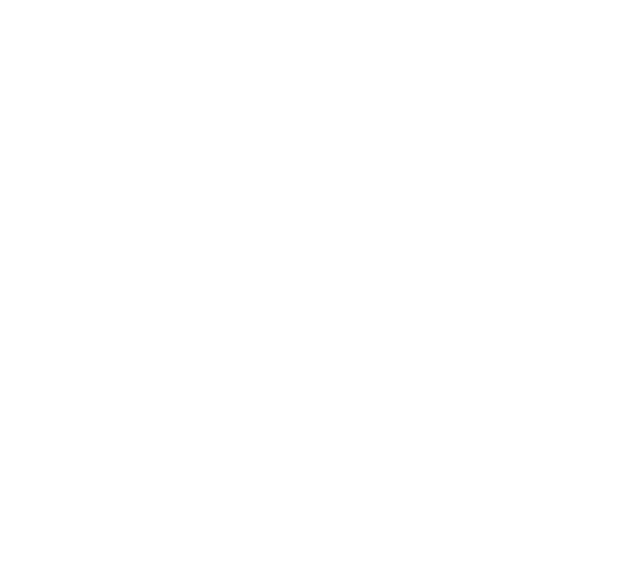
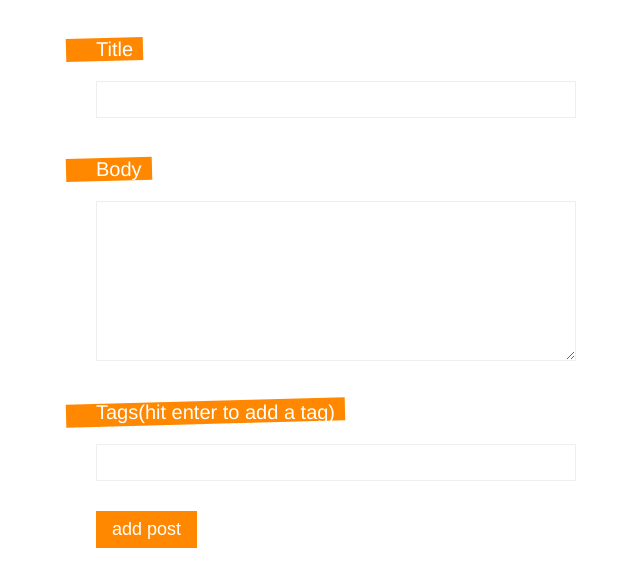
Before and after one commit to minthuhlaing007/compositionapi, a Vue app: page /create in a window 1280 px wide. Before the commit this address had no page. Shown: the top 586 px of the page, without its empty margins (304-944 px from the left). Built offline with nearby package versions, Linux system fonts and the light colour scheme.

Commit message:
create post frontend

```diff
--- a/src/components/Spinner.vue
+++ b/src/components/Spinner.vue
@@ -10,10 +10,10 @@
 
 <style>
 .spinner{
-  width: 20px;
-  height: 20px;
+  width: 50px;
+  height: 50px;
   margin: 50px auto;
-  border: 3px dashed transparent;
+  border: 3px dotted transparent;
   border-top-color: purple;
   border-radius: 50%;
   animation: spin 1s infinite;
--- a/src/router/index.js
+++ b/src/router/index.js
@@ -1,6 +1,7 @@
 import { createRouter, createWebHistory } from "vue-router";
 import HomeView from "../views/HomeView.vue";
 import Detail from "../views/Detail.vue";
+import Create from '../views/Create.vue';
 
 const routes = [
   {
@@ -14,6 +15,11 @@
     component: Detail,
     props: true,
   },
+  {
+    path: "/create",
+    name: "Create",
+    component: Create,
+  },
 ];
 
 const router = createRouter({
--- /dev/null
+++ b/src/views/Create.vue
@@ -0,0 +1,95 @@
+<template>
+  <form>
+    <label>Title</label>
+    <input type="text" required v-model="title" />
+    <label>Body</label>
+    <textarea required v-model="body"></textarea>
+    <label>Tags(hit enter to add a tag)</label>
+    <input type="text" v-model="tag" @keydown.enter.prevent="handleKeydown" />
+    <div v-for="tag in tags" :key="tag" class="pill">
+      {{ tag }}
+    </div>
+    <button>add post</button>
+  </form>
+  <!-- <h4>{{tags}}</h4> -->
+</template>
+
+<script>
+import { ref } from "vue";
+export default {
+  setup() {
+    let title = ref("");
+    let body = ref("");
+    let tag = ref("");
+    let tags = ref([]);
+
+    let handleKeydown = () => {
+      //   alert("enter key is working");
+      if (!tags.value.includes(tag.value)) {
+        tags.value.push(tag.value);
+      }
+      tag.value = "";
+    };
+
+    return { title, body, tag, handleKeydown, tags };
+  },
+};
+</script>
+
+<style>
+form {
+  max-width: 480px;
+  margin: 0 auto;
+  text-align: left;
+}
+input,
+textarea {
+  display: block;
+  margin: 10px 0;
+  width: 100%;
+  box-sizing: border-box;
+  padding: 10px;
+  border: 1px solid #eee;
+}
+textarea {
+  height: 160px;
+}
+label {
+  display: inline-block;
+  margin-top: 30px;
+  position: relative;
+  font-size: 20px;
+  color: white;
+  margin-bottom: 10px;
+}
+label::before {
+  content: "";
+  display: block;
+  width: 100%;
+  height: 100%;
+  background: #ff8800;
+  position: absolute;
+  z-index: -1;
+  padding-right: 40px;
+  left: -30px;
+  transform: rotateZ(-1.5deg);
+}
+button {
+  display: block;
+  margin-top: 30px;
+  background: #ff8800;
+  color: white;
+  border: none;
+  padding: 8px 16px;
+  font-size: 18px;
+}
+.pill {
+  display: inline-block;
+  margin: 10px 10px 0 0;
+  color: #444;
+  background: #ddd;
+  padding: 8px;
+  border-radius: 20px;
+  font-size: 14px;
+}
+</style>
```
